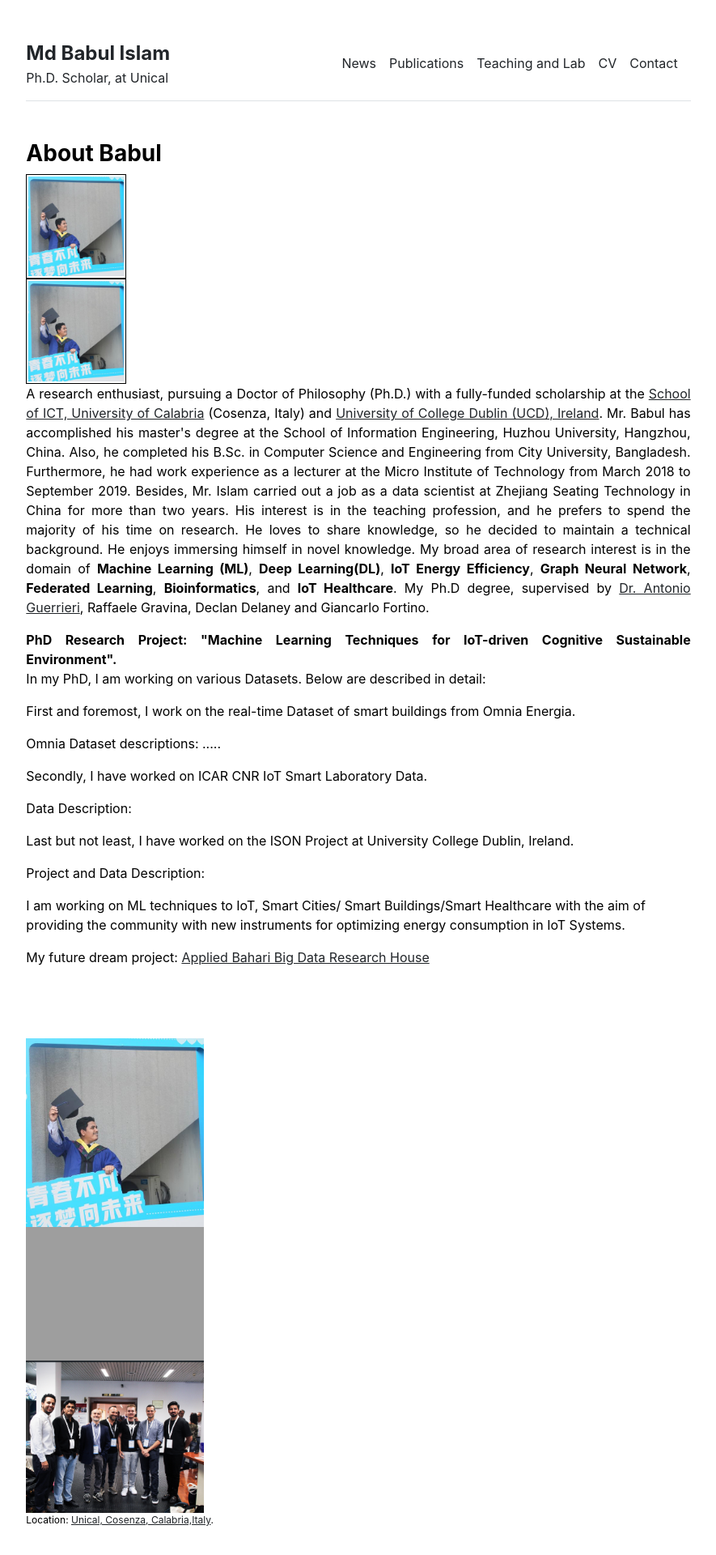
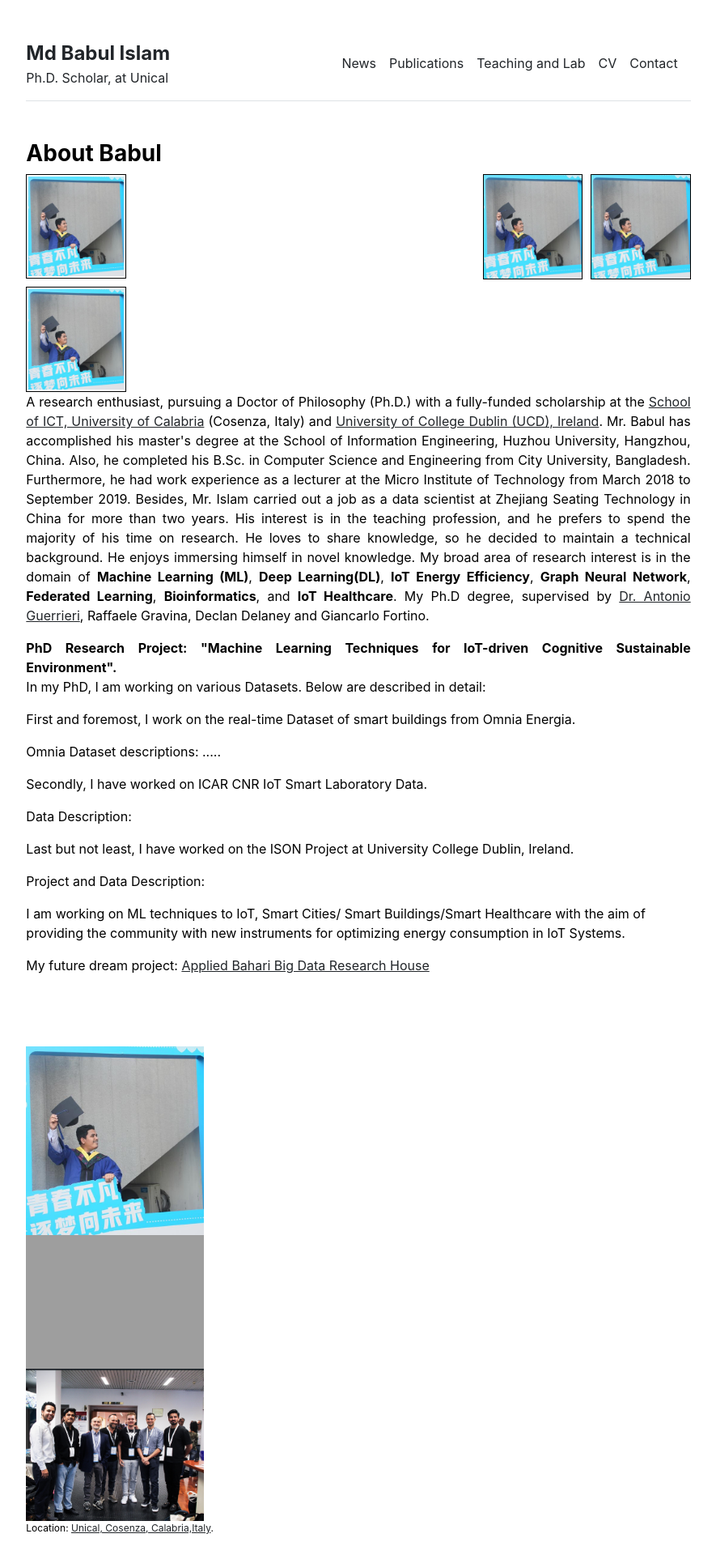
Before and after one commit to babulcseian/babulcseian.github.io, a Jekyll site: the page built from index.md, in a window 1280 px wide. Shown: the top 1920 px of the page at 81% size, without its empty margins (197-1082 px from the left). Built offline with Jekyll 4.4.1, drawn with Linux system fonts in a browser that asks for light colours; a style sheet for code colours, icons or effects is not loaded.

Commit message:
Update home.html

```diff
--- a/_layouts/home.html
+++ b/_layouts/home.html
@@ -5,10 +5,15 @@ layout: default
 <div class="row g-5 mb-5">
   <div class="col-md-15">
     <h3 class="fw-bold">About Babul</h3>
-  <img src="{{ site.github.url }}/assets/img/Md Babul Con.jpg" alt="Home" width="15%" title="MSc Graduation" style="border: solid black 1px; padding: 2px;">
-<br>
-<img src="{{ site.github.url }}/assets/img/Md Babul Con.jpg" alt="Home" width="15%" title="MSc Graduation" style="border: solid black 1px; padding: 2px;">
 
+
+ <img src="{{ site.github.url }}/assets/img/Md Babul Con.jpg" alt="Home" width="15%" width="20" title="MSc Graduation" style="float:right; margin-left:10px; margin-bottom:3px; border: solid black 1px; padding=2px">
+  <img src="{{ site.github.url }}/assets/img/Md Babul Con.jpg" alt="Home" width="15%" width="20" title="MSc Graduation" style="float:right; margin-left:10px; margin-bottom:3px; border: solid black 1px; padding=2px">
+
+<span style="display: block;">
+    <img src="{{ site.github.url }}/assets/img/Md Babul Con.jpg" alt="Home" width="15%" title="MSc Graduation" style="border: solid black 1px; padding: 2px; display: block; margin-bottom: 10px;">
+    <img src="{{ site.github.url }}/assets/img/Md Babul Con.jpg" alt="Home" width="15%" title="MSc Graduation" style="border: solid black 1px; padding: 2px; display: block;">
+</span>
     <p align="justify"> A research enthusiast, pursuing a Doctor of Philosophy (Ph.D.) with a fully-funded scholarship at the <a class="other" href='https://dottorato.dimes.unical.it/students/md-babul-islam'>School of ICT, University of Calabria</a> (Cosenza, Italy)
        and <a class="other" href='https://www.ucd.ie/'>University of College Dublin (UCD), Ireland</a>.
        Mr. Babul has accomplished his master's degree at the School of Information Engineering, Huzhou University, Hangzhou, China.
```
